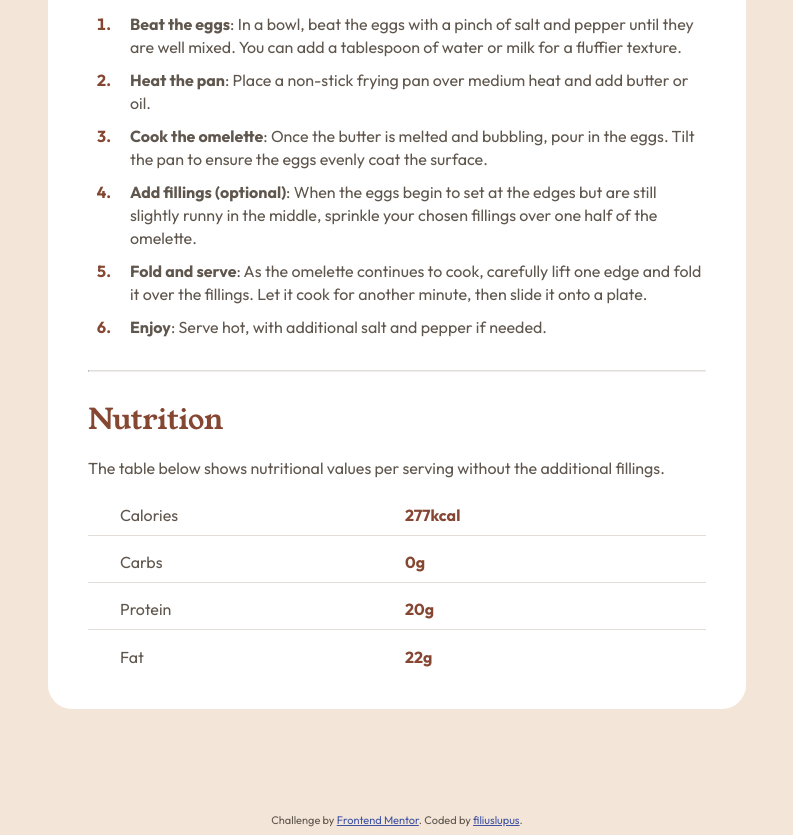
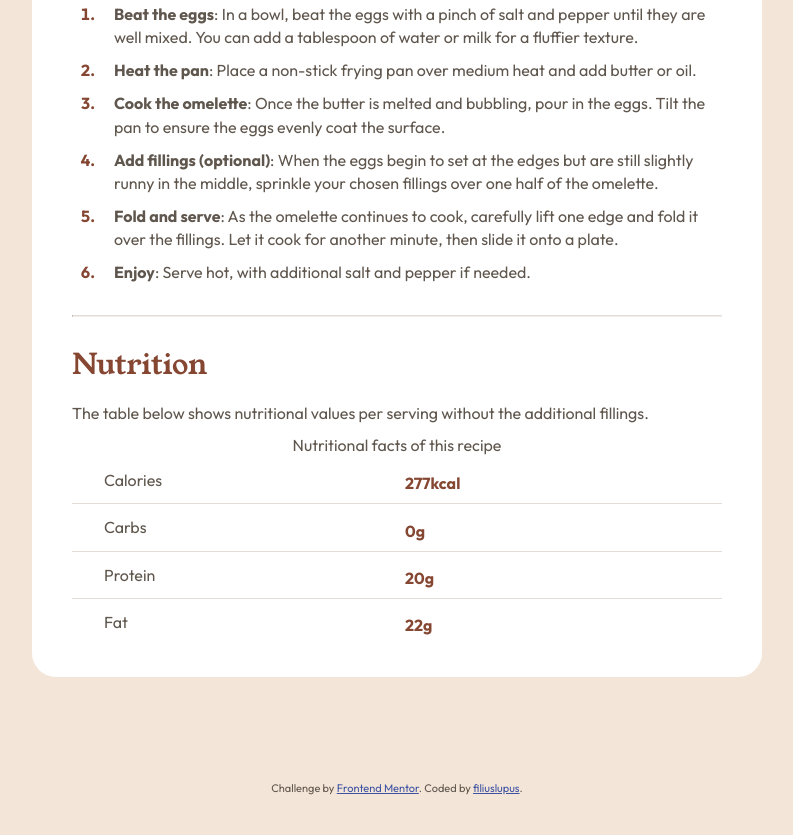
Before and after one commit to filiuslupus/HTML-Practice, a plain HTML site: page recipe-page-main/index.html in a window 1280 px wide. Shown: the part 1155-1990 px from the top of the page, without its empty margins (243-1036 px from the left). After the commit the page ends 1958 px from the top, so only its background shows below. Drawn offline with Linux system fonts and the light colour scheme.

Commit message:
Updated some td tags to th tags for better readability access. Added a caption tag to the table for better accessibility. Add <th> styles to the CSS Updated README to add the @media and table styling techniques I used to build the solution to the challenge.

```diff
--- a/recipe-page-main/index.html
+++ b/recipe-page-main/index.html
@@ -98,34 +98,37 @@
         The table below shows nutritional values per serving without the additional fillings.
       </p>
       <table>
+        <caption>
+          Nutritional facts of this recipe
+        </caption>
         <tr>
-          <td>
+          <th scope="row">
             Calories
-          </td>
+          </th>
           <td>
             277kcal
           </td>
         </tr>
         <tr>
-          <td>
+          <th scope="row">
             Carbs
-          </td>
+          </th>
           <td>
             0g
           </td>
         </tr>
         <tr>
-          <td>
+          <th scope="row">
             Protein
-          </td>
+          </th>
           <td>
             20g
           </td>
         </tr>
         <tr>
-          <td>
+          <th scope="row">
             Fat
-          </td>
+          </th>
           <td>
             22g
           </td>
--- a/recipe-page-main/styles.css
+++ b/recipe-page-main/styles.css
@@ -18,7 +18,7 @@
 
 body {
     background-color: #F3E5D7;
-    font-family: "Outfit";
+    font-family: "Outfit", sans-serif;
     color: #5F564D;
 }
 
@@ -29,7 +29,8 @@ main {
     border-radius: 24px;
     padding-left: 40px;
     padding-right: 8px;
-    width: min(100% - 2rem, 650px);
+    width: min(100% - 2rem, 730px);
+    box-sizing: border-box;
     padding-top: 40px;
     margin-top: 12.8vh;
     margin-bottom: 13vh;
@@ -53,14 +54,14 @@ img {
 }
 
 h1 {
-    font-family: "YoungSerif";
+    font-family: "YoungSerif", serif;
     color: #312E2C;
     font-size: 2.5rem;
     margin-bottom: 0;
 }
 
 h2 {
-    font-family: "YoungSerif";
+    font-family: "YoungSerif", serif;
     color: #854632;
     font-size: 1.78rem;
 }
@@ -78,7 +79,7 @@ h2:not(.prep-time) {
 }
 
 .prep-time {
-    font-family: "Outfit";
+    font-family: "Outfit", sans-serif;
     color: #7A284E;
     font-size: 1.24rem;
     padding-left: 15px;
@@ -148,12 +149,17 @@ table td {
     vertical-align: top;
 }
 
-table td:first-child {
+table th:first-child {
     padding-left: 32px;
 }
 
-table tr:not(:last-child) > td {
+table tr:not(:last-child) {
     border-bottom: 1px solid #E3DDD7;
+}
+
+th {
+    text-align: left;
+    font-weight: 400;;
 }
 
 .attribution {
```
Also changed, not shown: 1 other file.
